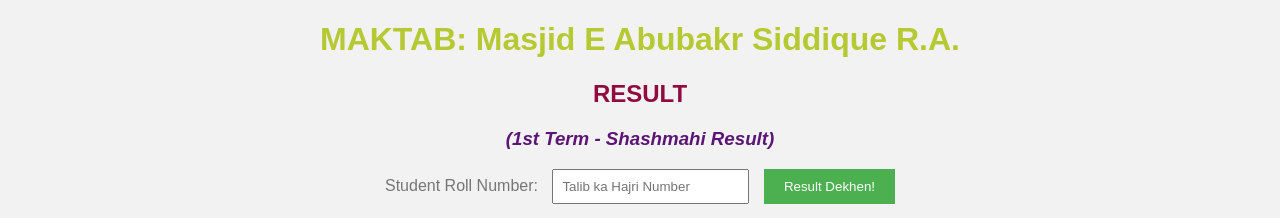
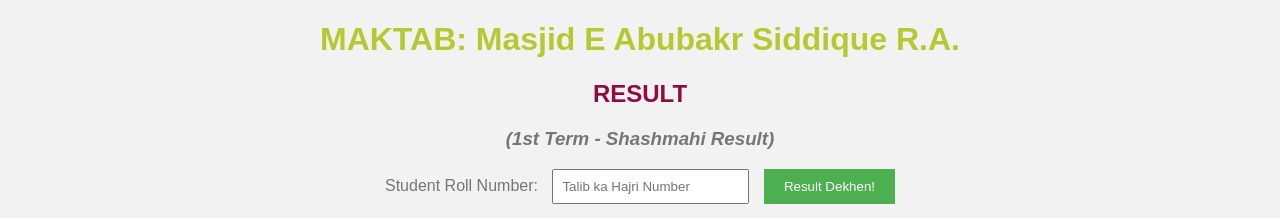
Before and after one commit to maktab1/result, a plain HTML site: page index.html in a window 1280 px wide. Shown: the top 218 px of the page. Drawn offline with Linux system fonts and the light colour scheme.

Commit message:
Update index.html

```diff
--- a/index.html
+++ b/index.html
@@ -21,7 +21,7 @@
         }
 
         h3 {
-            color: #5B1575; /* Brown color for subheading */
+            color: #767675; /* Brown color for subheading */
         }
 
         #pdf-container {
```
